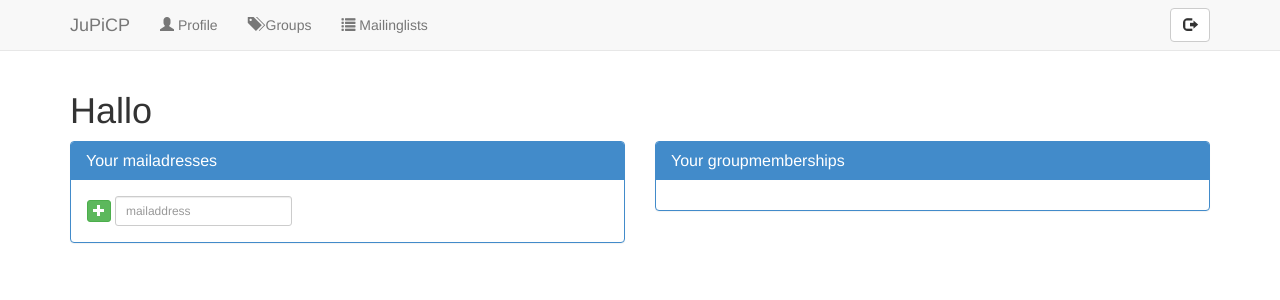
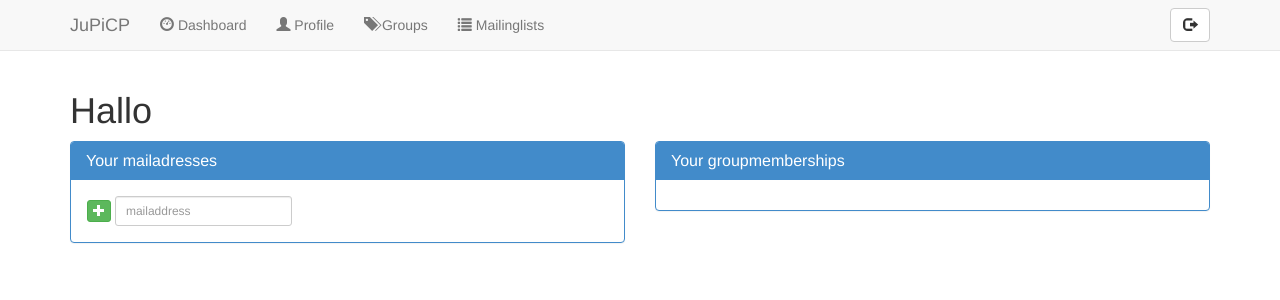
Before and after one commit to jungepiraten/jupicp, a Django app: template jupicp/templates/jupicp/dashboard.html in a window 1280 px wide. Shown: the top 300 px of the page. Run offline with Django 3.2, Linux system fonts and the light colour scheme; the template is opened without the code that fills it, so the values that code supplies are empty.

Commit message:
add dashboard-link in navbar

```diff
--- a/jupicp/templates/jupicp/base.html
+++ b/jupicp/templates/jupicp/base.html
@@ -13,6 +13,7 @@
    <div class="container">
    <a href="{% url "dashboard" %}" class="navbar-brand">JuPiCP</a>
    <ul class="nav navbar-nav">
+    <li><a href="{% url "dashboard" %}"><i class="glyphicon glyphicon-dashboard" title=""></i> {% trans "Dashboard" %}</a></li>
     <li><a href="{% url "profile" %}"><i class="glyphicon glyphicon-user" title=""></i> {% trans "Profile" %}</a></li>
     <li><a href="{% url "groups" %}"><i class="glyphicon glyphicon-tags" title=""></i> {% trans "Groups" %}</a></li>
     <li><a href="{% url "lists" %}"><i class="glyphicon glyphicon-list" title=""></i> {% trans "Mailinglists" %}</a></li>
```
Also changed, not shown: locale/de/LC_MESSAGES/django.po, 1 other file.
